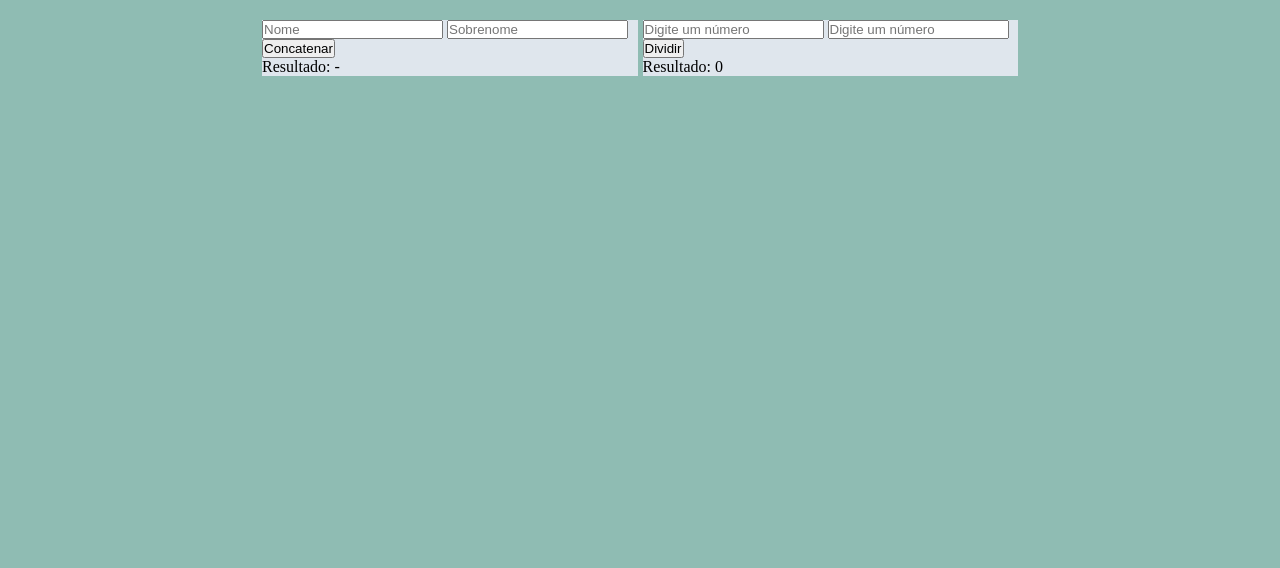
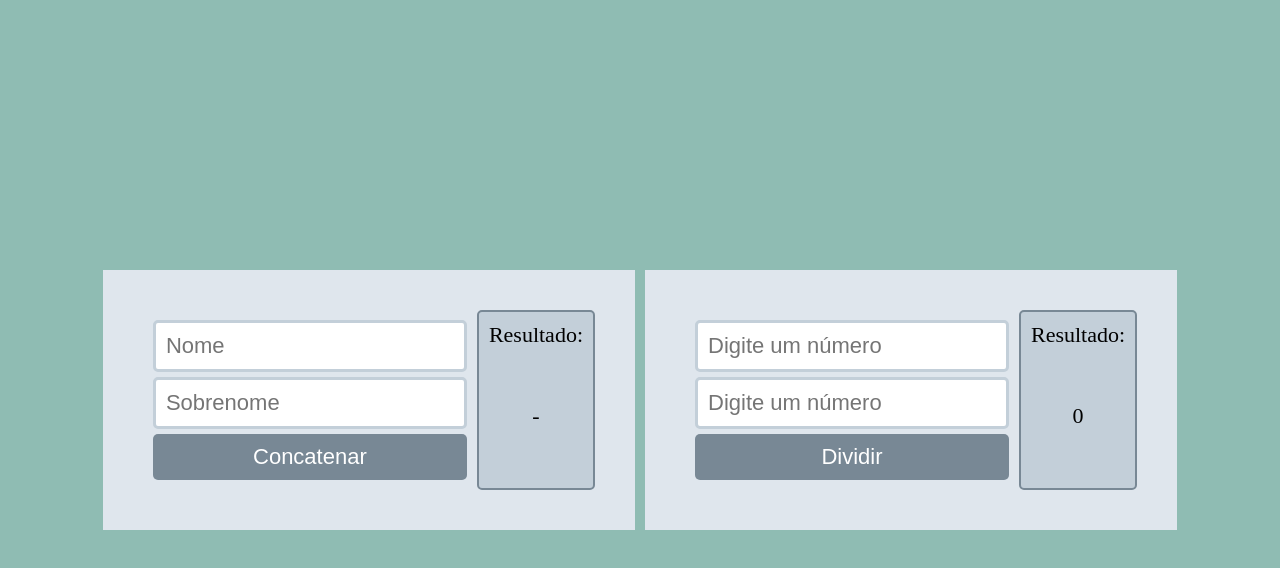
Before and after one commit to eliezeromaciel/aula-webpack, a website built with webpack: page index.html in a window 1280 px wide. Built offline with nearby package versions, Linux system fonts and the light colour scheme.

Commit message:
versão 1.1 - modificações de layout - SCSS e classes no index.html

```diff
--- a/index.html
+++ b/index.html
@@ -7,26 +7,31 @@
     <title>Document</title>
 </head>
 <body>
-        <div class="card-exercicio">
-            <div class="card-exercicio__1">
-                <div>
+        <div class="principal">
+            <div class="card-exercicio">
+
+                <div class="card-exercicio__entrada">
                     <input id="nome" type="text" placeholder="Nome">
                     <input id="sobrenome" type="text" placeholder="Sobrenome">
                     <button id="id-botao">Concatenar</button>
                 </div>
-                <div>
+
+                <div class="card-exercicio__saida">
                     <span>Resultado: </span>
                     <span id="card-exercicio__1_resultado"> - </span>
                 </div>
+
             </div>
 
-            <div class="card-exercicio__2">
-                <div>
+            <div class="card-exercicio">
+
+                <div class="card-exercicio__entrada">
                     <input id="num1" type="number" placeholder="Digite um número">
                     <input id="num2" type="number" placeholder="Digite um número">
                     <button id="id-botao-divide">Dividir</button>
                 </div>
-                <div>
+
+                <div class="card-exercicio__saida">
                     <span>Resultado: </span>
                     <span id="card-exercicio__2_resultado"> 0 </span>
                 </div>
--- a/main.js
+++ b/main.js
@@ -1,7 +1,6 @@
 import "./style.scss"
 import "./JS/gerenciaDeNomes"
 import "./JS/calculadora"
-import "./cores.scss"
 const {concatena} = require ("./JS/gerenciaDeNomes")
 const {divide} = require ("./JS/calculadora")
 
@@ -32,6 +31,7 @@ function executaExercicioDois (){
     const num2 = document.querySelector("#num2").value
     const resultado = document.querySelector("#card-exercicio__2_resultado")
 
+
     if (num1<0 || num2 <= 0) {
         alert ('não aceita número negativo e não pode dividir por zero')
         return      // COM ISSO, EU MATO O RESTANTE DO CÓDIGO. ACABA AQUI NESSA LINHA .
--- a/style.scss
+++ b/style.scss
@@ -3,28 +3,69 @@
 * {
     margin: 0px;
     padding: 0px;
+    font-size: 22px;
 }
 
 body {
+    display: flex;
     background-color: $verde;
-    padding: 10px;
     height: 100vh;
+    align-items: center;
+    justify-content: center;
+
+    > .principal {
+        display: flex;
+        gap: 10px;
+        padding: 10px ;
+
+        > .card-exercicio {
+            background-color: $cinza-claro;
+            padding: 40px;
+            display: flex;
+
+            > * {
+                display: flex;
+                flex-direction: column;
+                padding: 10px;
+                gap: 5px;
+
+                > input {
+                    outline: none;
+                    border: solid $cinza-medio 3px;
+                    border-radius: 5px;
+                    padding: 10px;
+                }
+
+                > button {
+                    background-color: $cinza-escuro;
+                    border-radius: 5px;
+                    color: white;
+                    border: none;
+                    padding: 10px;
+                }
+            }
+
+            > .card-exercicio__entrada{
+                padding: 10px;
+                justify-content: space-evenly;
+                flex-grow: 1;
+
+            }
+
+            > .card-exercicio__saida {
+                align-items: center;
+                background-color: $cinza-medio;
+                border-radius: 5px;
+                border: solid $cinza-escuro 2px;
+                flex-grow: 1;
 
 
+                > span {
+                    flex-grow: 1;
 
-    > .card-exercicio {
-        padding: 10px;
+                }
 
-        display: grid;
-        grid-template-columns: 1fr 1fr;
-        grid-row: 1;
-        gap: 5px;
-        padding: 10px 20%;          /* SEGREDO PARA DIMINUIR AS MARGENS DA DIV.....*/
-        justify-content: center;
-
-        div {
-            background-color: $cinza-claro;
+            }
         }
     }
-
 }
```
Also changed, not shown: style.css, 1 other file.
